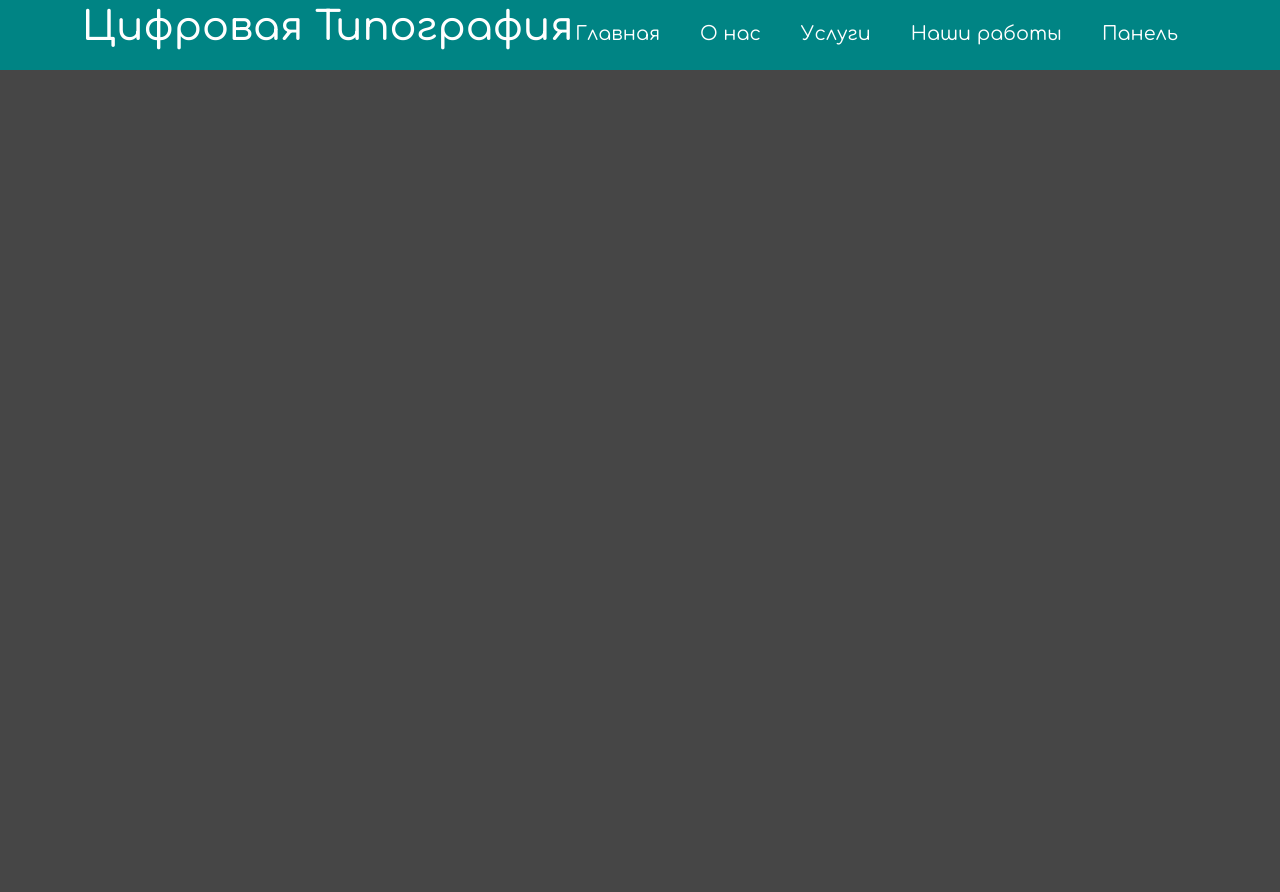
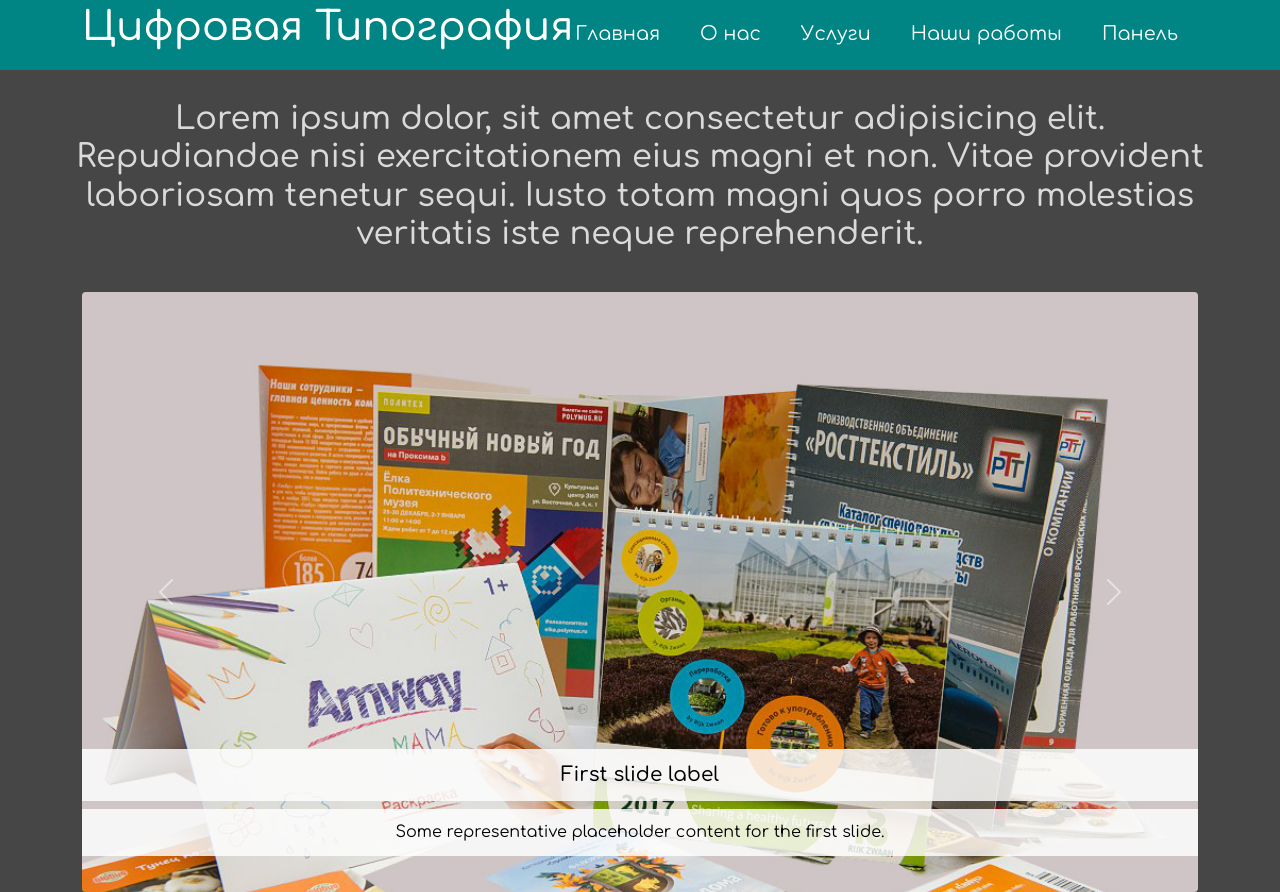
Before and after one commit to DARKSAYONE/website-for-printer-company, a PHP site: page / in a window 1280 px wide. Before the commit the page ends 70 px from the top, so only its background shows below. Run offline with PHP 8.4, Linux system fonts and the light colour scheme.

Commit message:
add carousel to index

```diff
--- a/css/style.css
+++ b/css/style.css
@@ -103,3 +103,37 @@ header .col-8 {
     display: flex;
     justify-content: flex-end;
 }
+
+/* SLIDER */
+.slider-title{
+    text-align: center;
+    padding: 30px 0px;
+}
+
+.carousel{
+    height: 600px;
+}
+.carousel-inner, .carousel-item{
+    height: 600px;
+    border-radius: 4px;
+}
+
+.carousel-caption h5,p{
+    background: rgba(255, 255, 255, 0.822);
+    max-width: 100%;
+    padding: 0.7em;
+    color: #000000;
+}
+
+.carousel-caption-my{
+    position: absolute;
+    right: 0% !important;
+    bottom: 0.0001rem;
+    left:0% !important;
+    padding-top: 1.25rem !important;
+    padding-bottom: 1.25rem !important;
+    color: #000000;
+    text-align: center;
+    width: 100%;
+}
+/* ------------------------ */
--- a/index.html
+++ b/index.html
@@ -41,6 +41,56 @@
     </div>
 </header>
 
+<!-- Блок карусели -->
+<div class="container">
+    <div class="row">
+        <h2 class="slider-title">Lorem ipsum dolor, sit amet consectetur adipisicing elit. Repudiandae nisi exercitationem eius magni et non. Vitae provident laboriosam tenetur sequi. Iusto totam magni quos porro molestias veritatis iste neque reprehenderit.</h2>
+    </div>
+    <div id="carouselExampleCaptions" class="carousel slide">
+        <!-- <div class="carousel-indicators">
+        <button type="button" data-bs-target="#carouselExampleCaptions" data-bs-slide-to="0" class="active" aria-current="true" aria-label="Slide 1"></button>
+        <button type="button" data-bs-target="#carouselExampleCaptions" data-bs-slide-to="1" aria-label="Slide 2"></button>
+        <button type="button" data-bs-target="#carouselExampleCaptions" data-bs-slide-to="2" aria-label="Slide 3"></button>
+        </div> -->
+        <div class="carousel-inner">
+        <div class="carousel-item active">
+            <img src="img/slideone.jpg" class="d-block w-100" alt="...">
+            <div class="carousel-caption carousel-caption-my d-none d-md-block">
+            <h5>First slide label</h5>
+            <p>Some representative placeholder content for the first slide.</p>
+            </div>
+        </div>
+        <div class="carousel-item">
+            <img src="img/slidetwo.jpg" class="d-block w-100" alt="...">
+            <div class="carousel-caption carousel-caption-my d-none d-md-block">
+            <h5>Second slide label</h5>
+            <p>Some representative placeholder content for the second slide.</p>
+            </div>
+        </div>
+        <div class="carousel-item">
+            <img src="img/slidethree.jpg" class="d-block w-100" alt="...">
+            <div class="carousel-caption carousel-caption-my d-none d-md-block">
+            <h5>Third slide label</h5>
+            <p>Some representative placeholder content for the third slide.</p>
+            </div>
+        </div>
+        </div>
+        <button class="carousel-control-prev" type="button" data-bs-target="#carouselExampleCaptions" data-bs-slide="prev">
+        <span class="carousel-control-prev-icon" aria-hidden="true"></span>
+        <span class="visually-hidden">Previous</span>
+        </button>
+        <button class="carousel-control-next" type="button" data-bs-target="#carouselExampleCaptions" data-bs-slide="next">
+        <span class="carousel-control-next-icon" aria-hidden="true"></span>
+        <span class="visually-hidden">Next</span>
+        </button>
+    </div>
+</div>
+
+<!-- Блок карусели -->
+
+
+
+
 
 
 
```
Also changed, not shown: img/slideone.jpg (added), img/slidethree.jpg (added), img/slidetwo.jpg (added).
